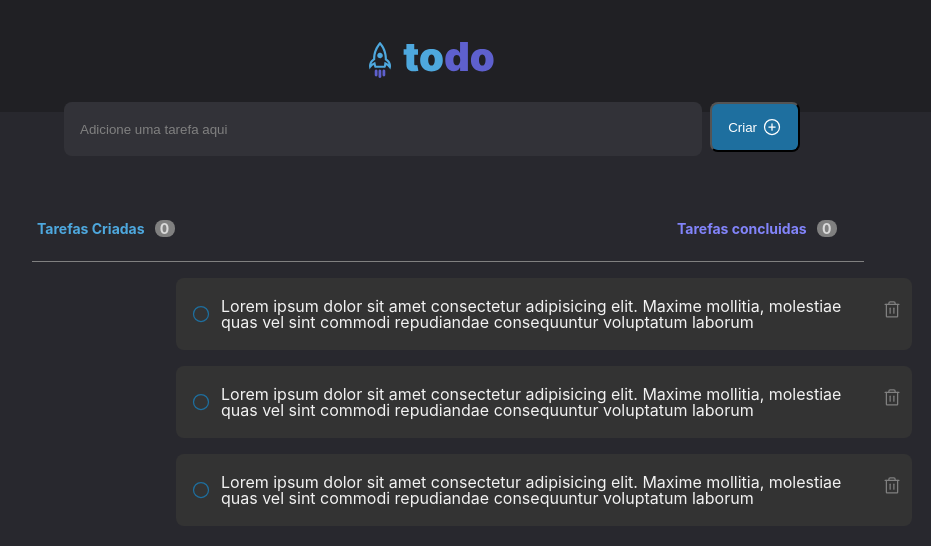
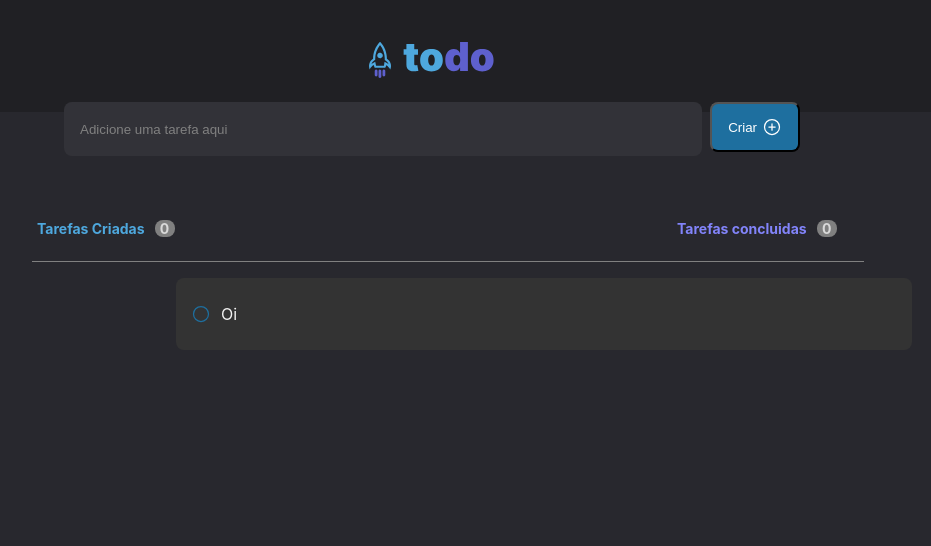
Before and after one commit to ReinaldoARamos/Todo_React, a React (Vite) app: page / in a window 1280 px wide. Shown: the top 546 px of the page, without its empty margins (208-1139 px from the left). Built offline with nearby package versions, Linux system fonts and the light colour scheme.

Commit message:
resolvendo o erro do bagulho aaaaa

```diff
--- a/src/App.jsx
+++ b/src/App.jsx
@@ -2,6 +2,14 @@ import { useState } from 'react'
 import {Task} from './componentes/Task'
 import { Header } from './componentes/Header'
 import { NewTask } from './componentes/NewTask'
+
+
+const tasks =
+    {
+      content: "Oi"
+
+    }
+
 
 
 
@@ -10,9 +18,9 @@ function App() {
         <div>
             <Header />
            <Task/>
-           <NewTask/>
-           <NewTask />
-           <NewTask />
+           <NewTask content={tasks.content}/>
+
+
 
         </div>
 
--- a/src/componentes/NewTask.jsx
+++ b/src/componentes/NewTask.jsx
@@ -1,7 +1,10 @@
 import styles from "../componentes/NewTask.module.css";
 
 import { Circle, Trash} from "phosphor-react";
-export function NewTask() {
+
+
+
+export function NewTask({content} ) {
   return (
     <div>
       <div className={styles.Task}>
@@ -9,12 +12,11 @@ export function NewTask() {
           <Circle className={styles.circle} size={20} />
         </span>
         <span>
-          Lorem ipsum dolor sit amet consectetur adipisicing elit. Maxime
-          mollitia, molestiae quas vel sint commodi repudiandae consequuntur
-          voluptatum laborum
+
+          {content}
 
         </span>
-        <button className={styles.Delete}><Trash size={20} /> </button>
+        <button className={styles.Delete}>  </button>
       </div>
     </div>
   );
--- a/src/componentes/NewTask.module.css
+++ b/src/componentes/NewTask.module.css
@@ -42,7 +42,8 @@ transition: 0.2s;
   color: #5E60CE;
 }
 .Delete{
-  padding: 10px 10px 10px;
+
+
   margin-bottom: 5px;
   background: transparent;
   color: var(--grey-300);
```
